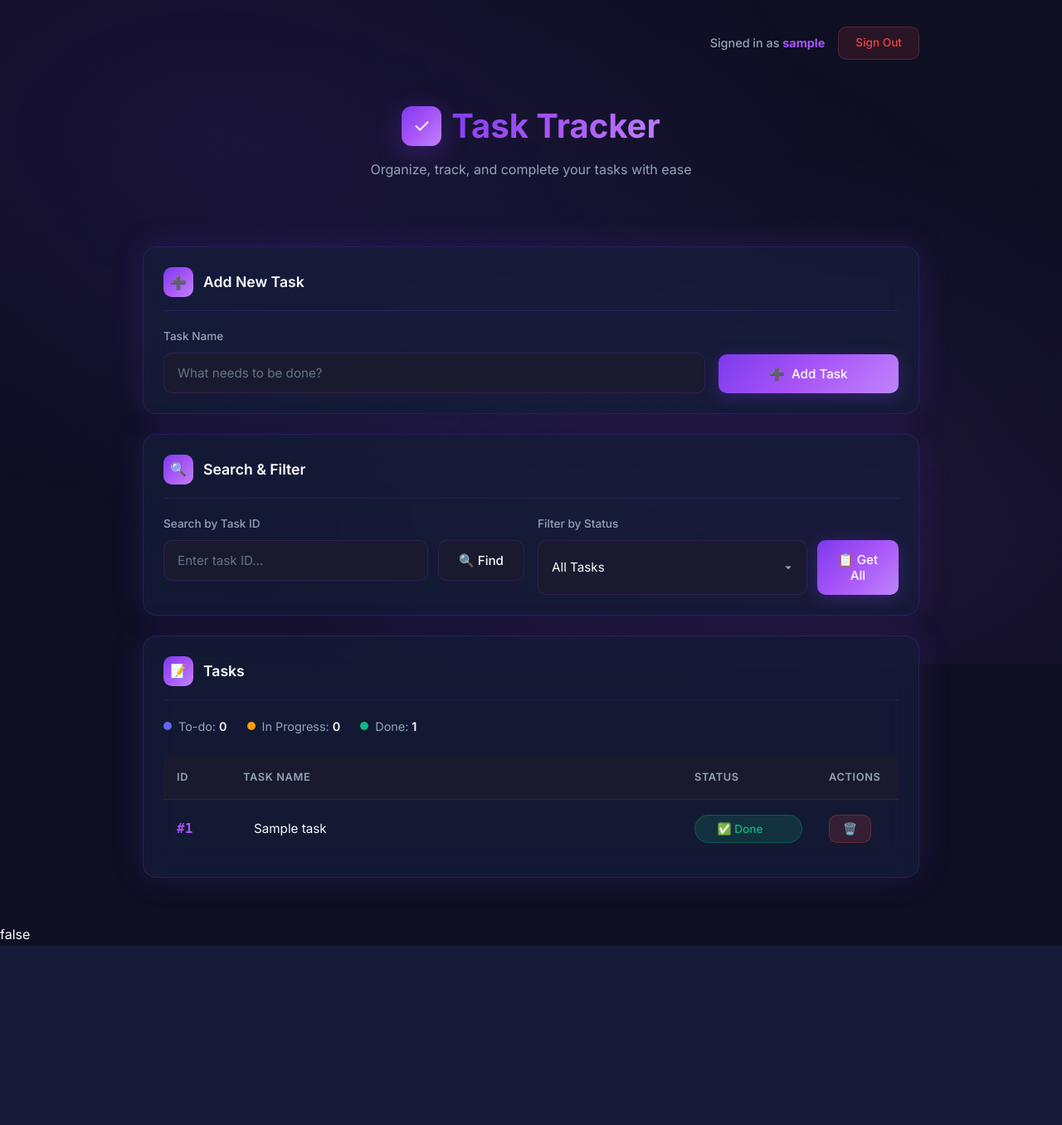
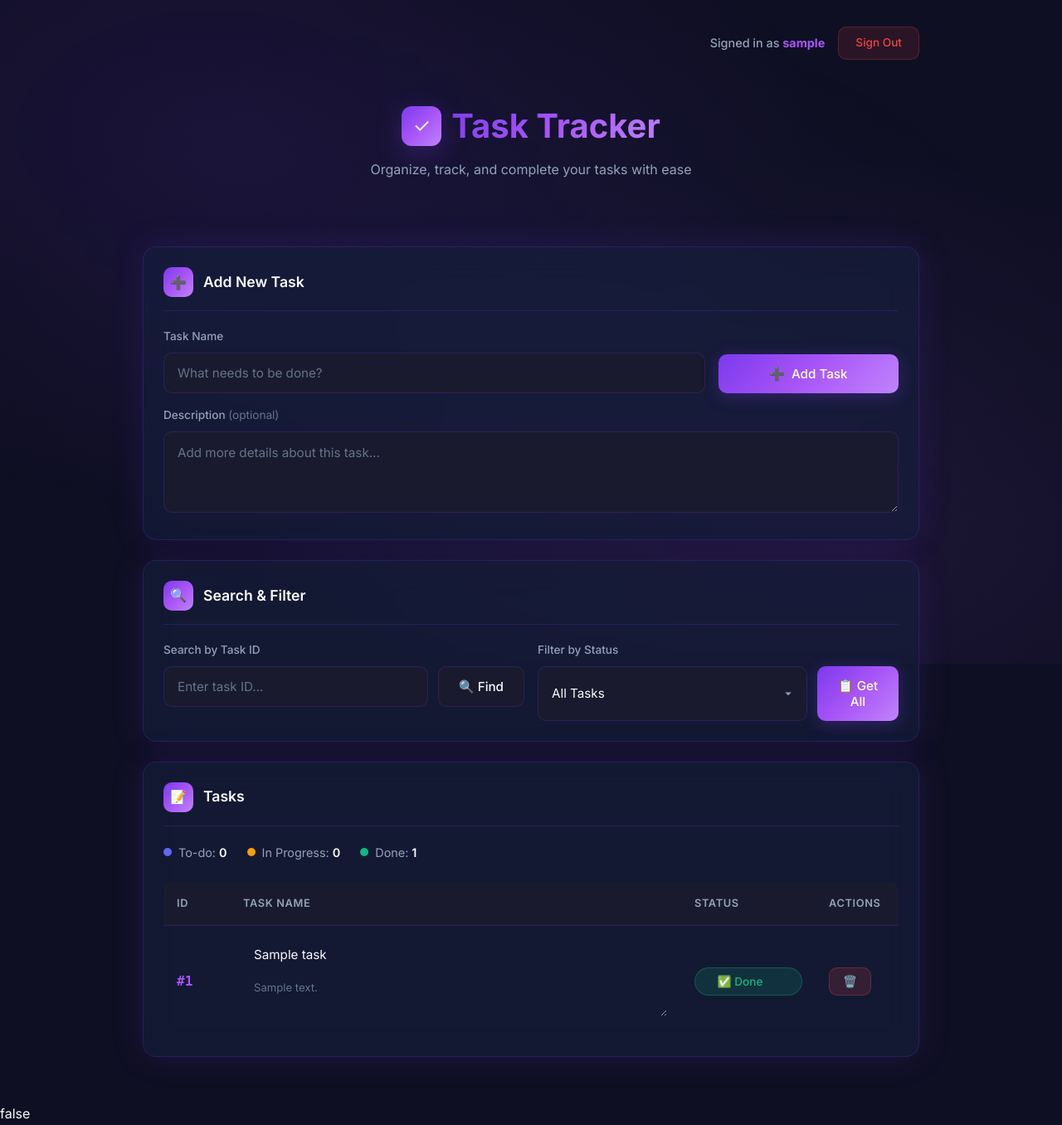
Before and after one commit to MubashirUsman/task-tracker-cli, a Flask app: page / in a window 1280 px wide. Shown: the whole page at 83% size. Before the commit the page ends 1140 px from the top, so only its background shows below. Run offline with Flask 3, Linux system fonts and the light colour scheme; the visitor is signed in with stand-in values (Sample User, id 1); tables that the repository leaves empty hold one stand-in row (values such as "Sample post").

Commit message:
allow to add description for a task

```diff
--- a/src/models.py
+++ b/src/models.py
@@ -30,6 +30,7 @@
     id = db.Column(db.Integer, primary_key=True, autoincrement=True)
     user_id = db.Column(db.Integer, db.ForeignKey('users.id'), nullable=False)
     name = db.Column(db.String(255), nullable=False)
+    description = db.Column(db.Text, nullable=True)
     status = db.Column(db.String(20), nullable=False, default='to-do')
     created_at = db.Column(db.DateTime, nullable=False, default=datetime.utcnow)
     updated_at = db.Column(db.DateTime, nullable=False, default=datetime.utcnow, onupdate=datetime.utcnow)
@@ -40,6 +41,7 @@
         return {
             'id': self.id,
             'name': self.name,
+            'description': self.description,
             'status': self.status,
             'created_at': self.created_at.isoformat(),
             'updated_at': self.updated_at.isoformat()
--- a/src/routes.py
+++ b/src/routes.py
@@ -105,7 +105,9 @@
             'error': f'Invalid status. Must be one of: {", ".join(Task.VALID_STATUSES)}'
         }), 400
 
-    task = Task(name=name, status=status, user_id=session['user_id'])
+    description = data.get('description', '').strip() or None
+
+    task = Task(name=name, description=description, status=status, user_id=session['user_id'])
     db.session.add(task)
     db.session.commit()
 
@@ -150,6 +152,11 @@
         task.status = data['status']
         changes.append(f"status='{data['status']}'")
 
+    if 'description' in data:
+       if data['description'].strip():
+          task.description = data['description']
+          changes.append(f"description='{data['description']}'")
+
     task.updated_at = datetime.utcnow()
     db.session.commit()
 
--- a/src/templates/index.html
+++ b/src/templates/index.html
@@ -170,7 +170,8 @@
     }
 
     input,
-    select {
+    select,
+    textarea {
       width: 100%;
       padding: 0.875rem 1rem;
       background: var(--bg-secondary);
@@ -183,14 +184,22 @@
     }
 
     input:focus,
-    select:focus {
+    select:focus,
+    textarea:focus {
       outline: none;
       border-color: var(--accent-primary);
       box-shadow: 0 0 0 3px rgba(124, 58, 237, 0.2);
     }
 
-    input::placeholder {
+    input::placeholder,
+    textarea::placeholder {
       color: var(--text-muted);
+    }
+
+    textarea {
+      resize: vertical;
+      min-height: 80px;
+      line-height: 1.5;
     }
 
     select {
@@ -373,6 +382,53 @@
       border-color: var(--accent-primary);
       outline: none;
       box-shadow: 0 0 0 3px rgba(124, 58, 237, 0.2);
+    }
+
+    .task-desc {
+      margin-top: 0.35rem;
+      font-size: 0.82rem;
+      color: var(--text-muted);
+      line-height: 1.45;
+      white-space: pre-wrap;
+      word-break: break-word;
+      max-height: 3.2em;
+      overflow: hidden;
+      transition: max-height 0.3s ease;
+      cursor: pointer;
+    }
+
+    .task-desc.expanded {
+      max-height: none;
+    }
+
+    .task-desc-input {
+      background: transparent;
+      border: 1px solid transparent;
+      padding: 0.35rem 0.75rem;
+      border-radius: 8px;
+      color: var(--text-muted);
+      font-size: 0.82rem;
+      width: 100%;
+      min-height: 2.4em;
+      resize: vertical;
+      font-family: inherit;
+      line-height: 1.45;
+      margin-top: 0.35rem;
+    }
+
+    .task-desc-input::placeholder { color: var(--text-muted); opacity: 0.5; }
+
+    .task-desc-input:hover {
+      background: var(--bg-secondary);
+      border-color: var(--border-color);
+    }
+
+    .task-desc-input:focus {
+      background: var(--bg-secondary);
+      border-color: var(--accent-primary);
+      outline: none;
+      box-shadow: 0 0 0 3px rgba(124, 58, 237, 0.2);
+      color: var(--text-secondary);
     }
 
     /* Status Badge */
@@ -628,6 +684,10 @@
           </button>
         </div>
       </div>
+      <div style="margin-top: 1rem;">
+        <label for="new-task-desc">Description <span style="color: var(--text-muted); font-weight: 400;">(optional)</span></label>
+        <textarea id="new-task-desc" placeholder="Add more details about this task..." rows="3"></textarea>
+      </div>
     </div>
 
     <!-- Search & Filter -->
@@ -778,6 +838,11 @@
           onchange="updateTask(${t.id}, {name: this.value})"
           onkeydown="if(event.key === 'Enter') this.blur()"
         />
+        <textarea
+          class="task-desc-input"
+          placeholder="Add a description..."
+          onchange="updateTask(${t.id}, {description: this.value})"
+        >${t.description ? escapeHtml(t.description) : ''}</textarea>
       </td>
       <td>
         <select
@@ -883,25 +948,31 @@
 
     // Create new task
     async function createTask() {
-      const input = document.getElementById("new-task-name");
-      const name = input.value.trim();
+      const nameInput = document.getElementById("new-task-name");
+      const descInput = document.getElementById("new-task-desc");
+      const name = nameInput.value.trim();
+      const description = descInput.value.trim();
 
       if (!name) {
         showToast('Please enter a task name', 'error');
-        input.focus();
+        nameInput.focus();
         return;
       }
 
       try {
+        const payload = { name };
+        if (description) payload.description = description;
+
         const res = await fetch(API, {
           method: "POST",
           headers: { "Content-Type": "application/json" },
-          body: JSON.stringify({ name })
+          body: JSON.stringify(payload)
         });
 
         if (!res.ok) throw new Error('Failed to create task');
 
-        input.value = "";
+        nameInput.value = "";
+        descInput.value = "";
         fetchTasks();
         showToast('Task created successfully!');
       } catch (error) {
```
Also changed, not shown: 1 other file.
